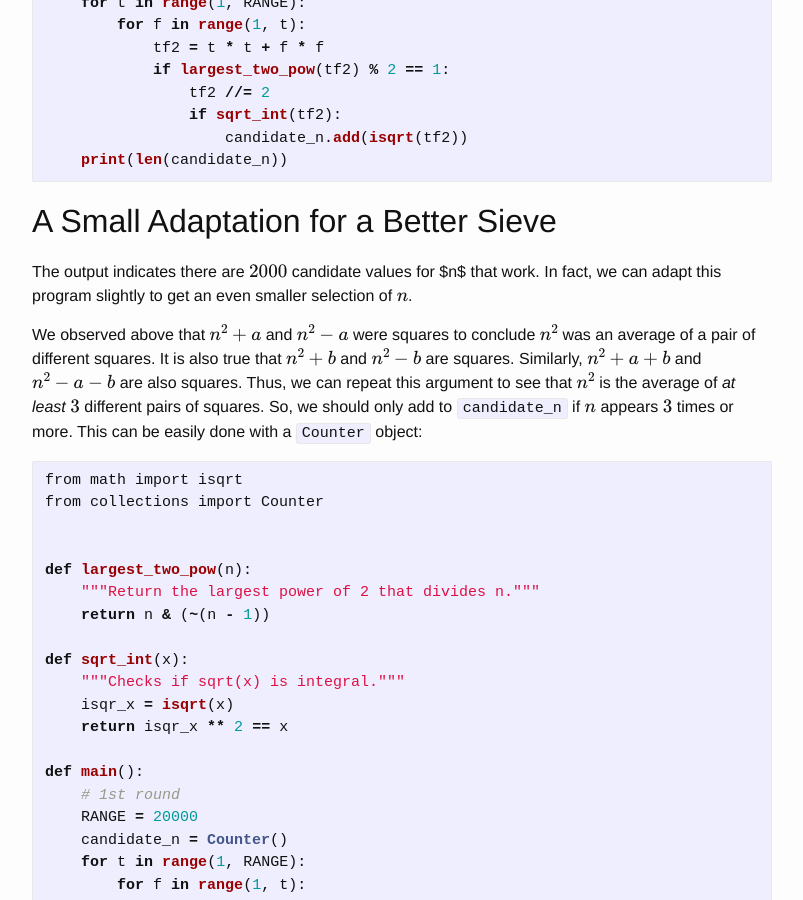
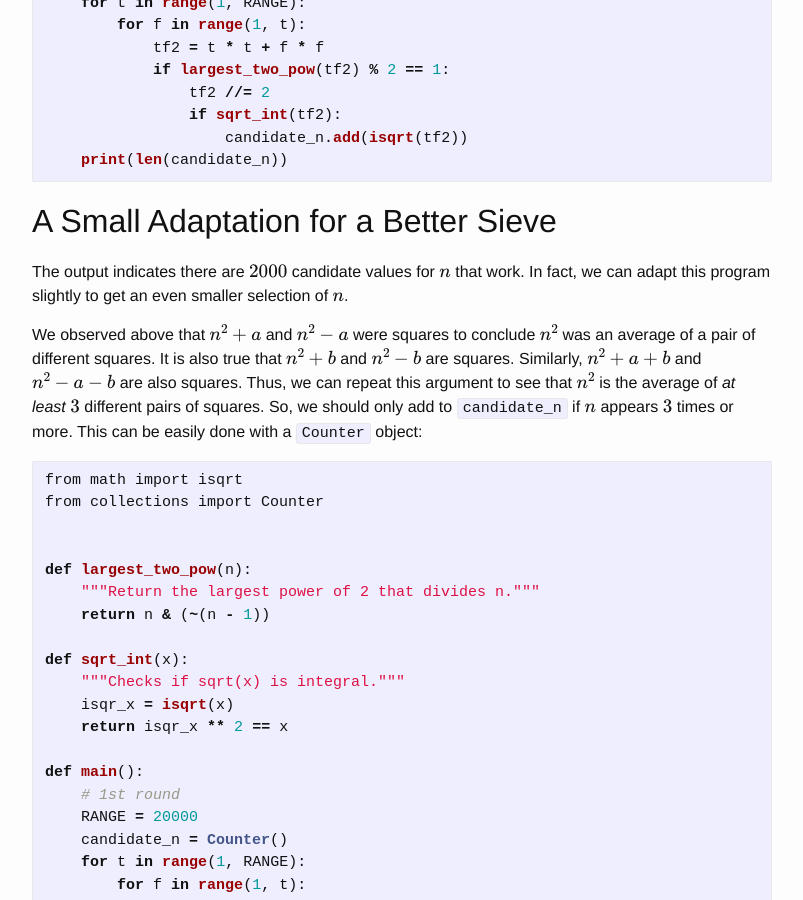
Before and after one commit to thyrgle/thyrgle.github.io, a Jekyll site: the page built from _posts/2026-05-15-magic-squares-of-squares-pt1.md, in a window 1280 px wide and 900 px high, scrolled down 1889 px. Shown: the whole window, without its empty margins (238-1041 px from the left). Built offline with Jekyll 4.4.1, drawn with Linux system fonts in a browser that asks for light colours; formulas are drawn with MathJax 3.

Commit message:
Yet another another LaTeX tweak.

```diff
--- a/_posts/2026-05-15-magic-squares-of-squares-pt1.md
+++ b/_posts/2026-05-15-magic-squares-of-squares-pt1.md
@@ -86,7 +86,7 @@ def main():
 A Small Adaptation for a Better Sieve
 -------------------------------------
 
-The output indicates there are \\(2000\\) candidate values for $n$ that work. In fact, we can adapt this program slightly to get an even smaller selection of \\(n\\).
+The output indicates there are \\(2000\\) candidate values for \\(n\\) that work. In fact, we can adapt this program slightly to get an even smaller selection of \\(n\\).
 
 We observed above that \\(n^2 + a\\) and \\(n^2 - a\\) were squares to conclude \\(n^2\\) was an average of a pair of different squares. It is also true that \\(n^2 + b\\) and \\(n^2 - b\\) are squares. Similarly, \\(n^2 + a + b\\) and \\(n^2 - a - b\\) are also squares. Thus, we can repeat this argument to see that \\(n^2\\) is the average of *at least* \\(3\\) different pairs of squares. So, we should only add to `candidate_n` if \\(n\\) appears \\(3\\) times or more. This can be easily done with a `Counter` object:
 
```
